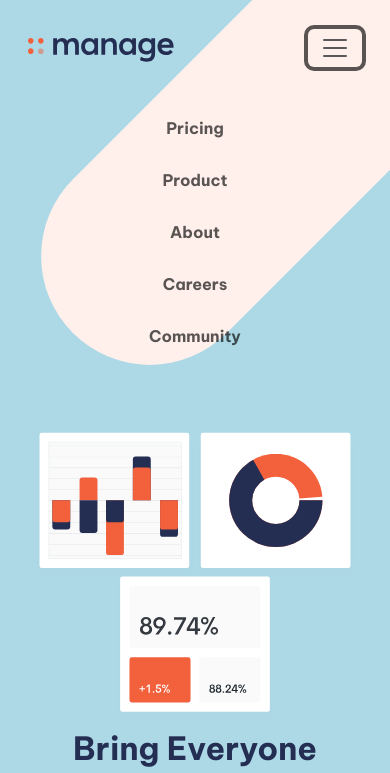
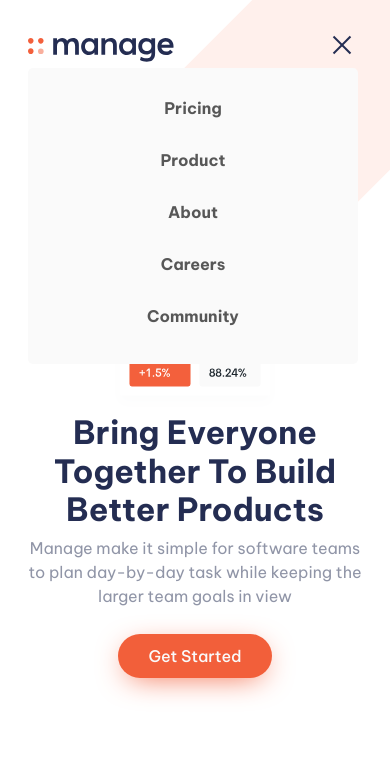
Before and after one commit to webgeek2021/Frontend_Mentor_ManageLandingPage, a website: page index.html in a window 390 px wide. Both pictures are taken after a click on the button 334 px from the left and 48 px from the top of the page. Shown: the top 773 px of the page. Drawn offline with nearby package versions, Linux system fonts and the light colour scheme.

Commit message:
add menu button in header

```diff
--- a/Sass/Common/_base.scss
+++ b/Sass/Common/_base.scss
@@ -28,7 +28,7 @@ p{
     margin: 0px;
 }
 .backdrop{
-    background-color: lightblue;
+    // background-color: lightblue;
 }
 .primary-btn{
     background-color: color.$bright-red;
--- a/Sass/Common/_header.scss
+++ b/Sass/Common/_header.scss
@@ -5,6 +5,7 @@
     margin-top: 20px;
     .header--nav{
         .container{
+            position: relative;
             .primary-btn{
                 display: none;
             }
@@ -15,11 +16,16 @@
                 opacity: 0.8;
             }
             .navbar-collapse{
+                // margin-top: 20px;
+                padding: 20px;
+                background-color: color.$very-light-gray;
+                border-radius: 5px;
+                position: absolute;
+                top: 40px;
+                width: calc(100% - 60px);
                 .navbar-nav{
-                    margin-top: 20px;
                     border-radius: 5px;
                     text-align: center;
-                    padding: 20px;
 
                     .nav-item{
                         font-weight: 700;
@@ -29,6 +35,42 @@
                         }
                     }
                 }
+            }
+
+            .navbar-toggler{
+                display: flex;
+                align-items: center;
+                justify-content: center;
+                flex-direction: column;
+                width: 40px;
+                height: 40px;
+                border: none;
+                padding: 0px;
+                &:focus{
+                    border: none;
+                    outline: none;
+                    box-shadow: none;
+                }
+                .line{
+                    width: 60%;
+                    height: 2px;
+                    background-color: color.$dark-blue;
+                    &:not(:last-child){
+                        margin-bottom: 4px;
+                    }
+                }
+            }
+
+            .animate-humberger{
+              #line-1{
+                transform:  rotate(45deg) ;
+              }
+              #line-2{
+                display: none;
+              }
+              #line-3{
+                transform: translateY(-6px) rotate(-45deg);
+              }
             }
         }
     }
@@ -43,6 +85,10 @@
                     display: block;
                 }
                 .navbar-collapse{
+                    margin: 0px;
+                    padding: 0px;
+                    background-color: transparent;
+                    width: fit-content;
                     .navbar-nav{
                         margin: 10px auto 0px auto;
                         .nav-item{
@@ -53,6 +99,10 @@
                         }
                     }
                 }
+
+                .navbar-toggler{
+                    display: none;
+                }
             }
         }
     }
--- a/Sass/Common/_section-three.scss
+++ b/Sass/Common/_section-three.scss
@@ -23,7 +23,7 @@
             align-items: center;
             justify-content: center;
             margin-top: 20px;
-
+            padding: 0px;
             .slick-active {
                 button {
                     background-color: color.$bright-red;
--- a/index.html
+++ b/index.html
@@ -25,7 +25,10 @@
                 <button class="navbar-toggler" type="button" data-bs-toggle="collapse"
                     data-bs-target="#navbarSupportedContent" aria-controls="navbarSupportedContent"
                     aria-expanded="false" aria-label="Toggle navigation" id="navbar-button">
-                    <span class="navbar-toggler-icon"></span>
+                    <!-- <span class="navbar-toggler-icon"></span> -->
+                    <span class="line" id="line-1"></span>
+                    <span class="line" id="line-2"></span>
+                    <span class="line " id="line-3"></span>
                 </button>
                 <div class="collapse navbar-collapse" id="navbarSupportedContent">
                     <ul class="navbar-nav mb-2 mb-lg-0">
--- a/index.js
+++ b/index.js
@@ -13,7 +13,16 @@ window.addEventListener("load",()=>{
 })
 
 const navbarTogglerButton = document.getElementById("navbar-button")
+const humburgerMenu = document.getElementById("navbar-button")
 
+humburgerMenu.addEventListener("click",()=>{
+    if(humburgerMenu.classList.contains("animate-humberger")){
+        humburgerMenu.classList.remove("animate-humberger")
+    }
+    else{
+        humburgerMenu.classList.add("animate-humberger")
+    }
+})
 navbarTogglerButton.addEventListener("click",()=>{
     const body = document.body
     console.log(document.body.classList)
```
Also changed, not shown: Sass/style.css, 1 other file.
